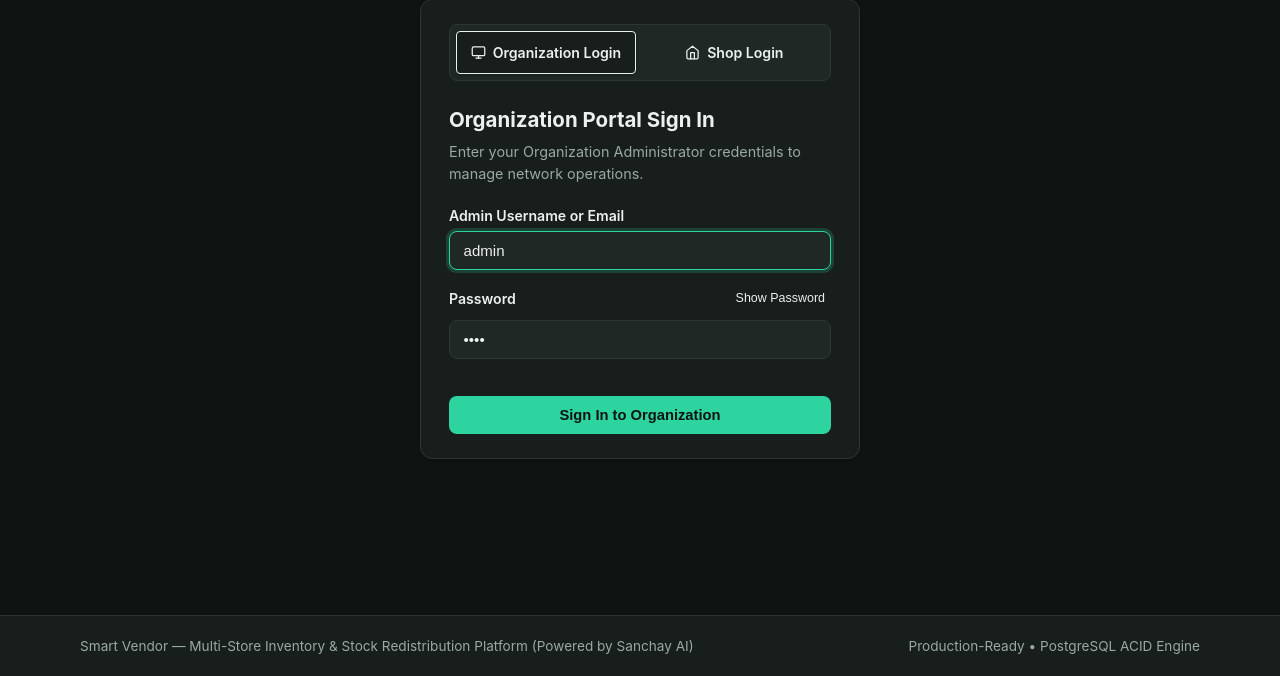
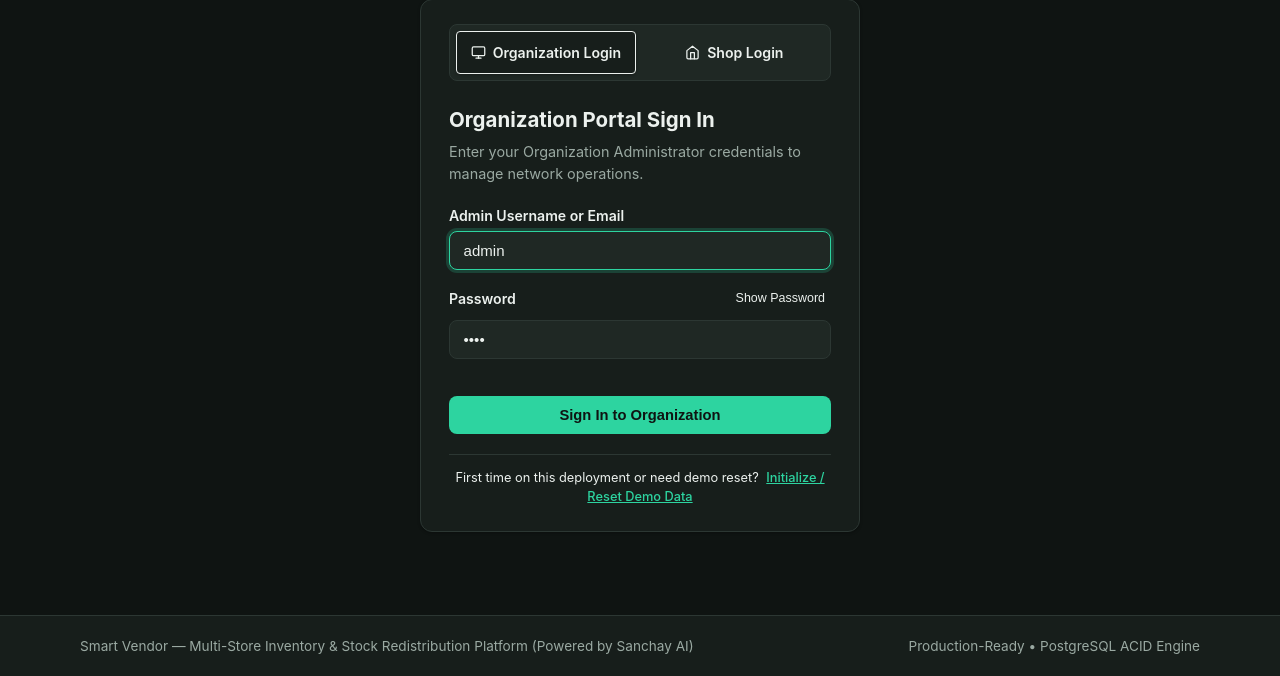
Before and after one commit to Shirooni-01/Sanchay-AI, a Flask app: page /auth/login in a window 1280 px wide. Shown: the part 124-800 px from the top of the page. Run offline with Flask 3, Linux system fonts and the light colour scheme.

Commit message:
fix: resolve Organization seed schema mismatch and add web-based db bootstrap for zero-shell Render hosting

```diff
--- a/app/__init__.py
+++ b/app/__init__.py
@@ -172,19 +172,28 @@ def _auto_bootstrap_database(app: Flask) -> None:
     if os.getenv("RENDER") or os.getenv("AUTO_SEED_DEMO", "true").lower() in ("1", "true", "yes"):
         try:
             with app.app_context():
-                from flask_migrate import upgrade
+                # Ensure all tables exist in PostgreSQL
+                db.create_all()
+
+                # Attempt Alembic migrations if configured
+                try:
+                    from flask_migrate import upgrade
+                    upgrade()
+                except Exception as alembic_err:
+                    app.logger.info(f"Alembic auto-upgrade notice: {alembic_err}")
+
+                # If no admin exists or admin/shop needs seeding, seed demo dataset
                 from app.models.user import User
+                from scripts.seed_demo_data import seed_all
 
-                # Apply pending schema migrations
-                upgrade()
-
-                # If no admin exists, seed default demo dataset
-                if not User.query.filter_by(username="admin").first():
-                    from scripts.seed_demo_data import seed_all
-                    seed_all()
-                    app.logger.info("Auto-bootstrap: Database upgraded and demo data seeded successfully.")
+                admin = User.query.filter_by(username="admin").first()
+                if not admin:
+                    counts = seed_all()
+                    app.logger.info(f"Auto-bootstrap: Demo data seeded successfully: {counts}")
+                else:
+                    app.logger.info("Auto-bootstrap: Database tables and admin account already exist.")
         except Exception as exc:
-            app.logger.warning(f"Auto-bootstrap skipped or encountered error: {exc}")
+            app.logger.warning(f"Auto-bootstrap encountered an error: {exc}")
 
 
 
--- a/app/blueprints/auth/routes.py
+++ b/app/blueprints/auth/routes.py
@@ -164,6 +164,23 @@ def login_page():
         shop_default_user=shop_default_user,
         shop_default_pass=shop_default_pass,
     )
+
+
+@auth_bp.route("/auth/bootstrap", methods=["GET", "POST"])
+def manual_bootstrap():
+    """Manual one-click bootstrap for free-tier deployments without shell access."""
+    try:
+        db.create_all()
+        from scripts.seed_demo_data import seed_all
+
+        counts = seed_all()
+        flash(
+            f"Database initialized! Demo accounts ready: admin / orga (Organization) & shop / 12345 (Shop). ({counts.get('users', 0)} users, {counts.get('products', 0)} products)",
+            "success",
+        )
+    except Exception as exc:
+        flash(f"Bootstrap encountered an issue: {exc}", "error")
+    return redirect(url_for("auth.login_page"))
 
 
 @auth_bp.route("/auth/logout", methods=["POST"])
--- a/app/templates/auth/login.html
+++ b/app/templates/auth/login.html
@@ -116,6 +116,13 @@
                 </button>
             </div>
         </form>
+
+        <div style="margin-top: 1.25rem; text-align: center; font-size: 0.8rem; color: var(--color-text-secondary); border-top: 1px solid var(--color-border); padding-top: 0.85rem;">
+            First time on this deployment or need demo reset?
+            <a href="{{ url_for('auth.manual_bootstrap') }}" style="color: var(--color-primary); font-weight: 500; text-decoration: underline; margin-left: 0.25rem;">
+                Initialize / Reset Demo Data
+            </a>
+        </div>
     </div>
 </section>
 
--- a/scripts/seed_demo_data.py
+++ b/scripts/seed_demo_data.py
@@ -61,8 +61,7 @@ def seed_all() -> dict[str, int]:
             code="ORG-SANCHAY-01",
             contact_email="rajesh@sanchay.local",
             contact_phone="9876543210",
-            city="Mumbai",
-            state="Maharashtra",
+            address="Andheri West, Mumbai, Maharashtra",
             status="ACTIVE",
             low_stock_default_threshold=10,
             near_expiry_days_threshold=15,
```
